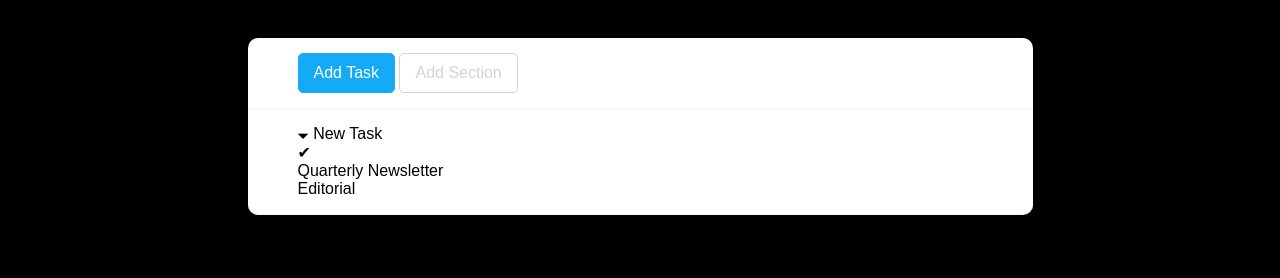
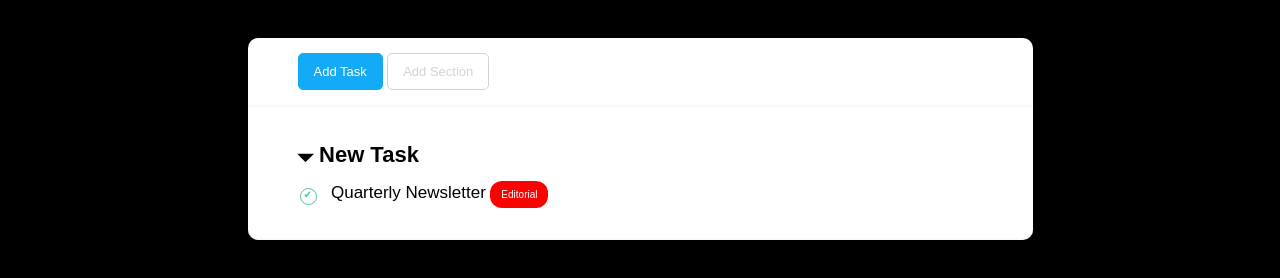
Before and after one commit to MattiaZecchinato/html-css-toboolist, a plain HTML site: page index.html in a window 1280 px wide. Shown: the part 72-350 px from the top of the page. Drawn offline with Linux system fonts and the light colour scheme.

Commit message:
style: add section list style

```diff
--- a/css/style.css
+++ b/css/style.css
@@ -16,6 +16,7 @@ body {
 common
 ******/
 
+/* container */
 .container {
 
     background-color: #ffffff;
@@ -25,11 +26,86 @@ common
     border-bottom: 2px solid #f6f8f9;
 }
 
+/*** first part container ***/
+
+/* button style */
 .button {
 
     display: inline-block;
     border-radius: 5px;
     padding: 10px 15px;
+    font-size: 13px;
+}
+
+
+/*** second part container ***/
+
+/* section list style */
+.section-list {
+
+    margin-top: 20px;
+}
+
+.name-section {
+
+    font-weight: bold;
+    font-size: 22px;
+    margin-bottom: 13px;
+}
+
+/* task style */
+.task {
+
+    margin-bottom: 15px;
+}
+
+.task div {
+
+    display: inline-block;
+}
+
+/* symbol style */
+.symbol-mark {
+
+    width: 17px;
+    height: 17px;
+    border-radius: 50%;
+    font-size: 10px;
+    margin-left: 2px;
+}
+
+.symbol-mark span  {
+
+    padding-left: 3px;
+}
+
+.syb-check {
+
+    color: #3acab0;
+    border: 1px solid #3acab0;
+}
+
+.syb-deny {
+
+    color: #ff1010;
+    border: 1px solid #ff1010;
+}
+
+/* task name style */
+.task-name {
+
+    font-size: 17px;
+    padding-left: 10px;
+}
+
+/* label list style */
+.label-list {
+
+    background-color: red;
+    border-radius: 12px;
+    padding: 8px 11px;
+    font-size: 10px;
+    color: #ffffff;
 }
 
 
@@ -85,7 +161,6 @@ main
     border: 1px solid #ced4d8;
 }
 
-
 /* second part container list */
 
 .second-part {
```
